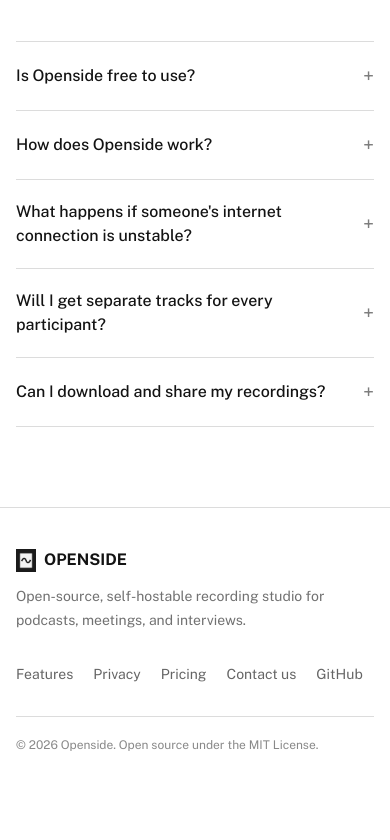
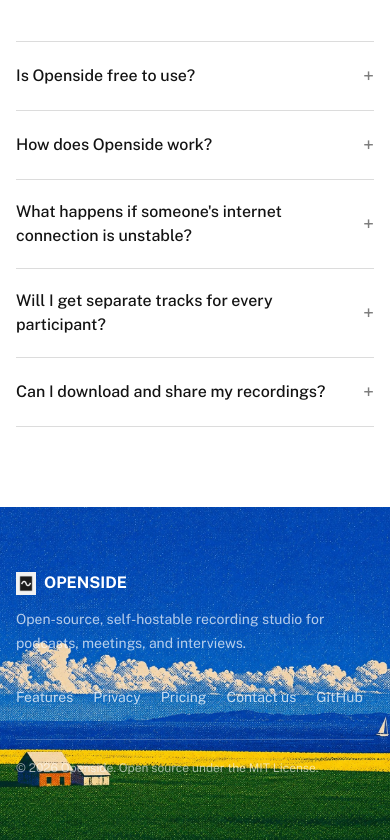
Before and after one commit to rinkitadhana/openside, a React (Vite) app in the folder web/: page / in a window 390 px wide. Shown: the part 7145-7985 px from the top of the page. Before the commit the page ends 7938 px from the top, so only its background shows below. Built offline with nearby package versions, Linux system fonts and the light colour scheme; no server answers.

Commit message:
Update brand color to #0041AA and add the hero image to the footer
Retunes the brand token and landing page's derived accent palette to the
deeper blue. Also extends the hero background image into the footer
(sky crop, taller now) so it bookends the page.

```diff
--- a/web/index.html
+++ b/web/index.html
@@ -13,7 +13,7 @@
       content="Open-source, self-hostable recording studio for podcasts, meetings, and interviews. Multi-track, per-participant recording in studio quality."
     />
     <link rel="canonical" href="https://openside.pro/" />
-    <meta name="theme-color" content="#2e75d1" />
+    <meta name="theme-color" content="#0041aa" />
 
     <!-- Open Graph -->
     <meta property="og:type" content="website" />
--- a/web/src/pages/DashboardSettingsPage.tsx
+++ b/web/src/pages/DashboardSettingsPage.tsx
@@ -481,7 +481,7 @@
             )}
             <input
               type="color"
-              value={brandColor || "#2e75d1"}
+              value={brandColor || "#0041aa"}
               onChange={(event) => applyBrandColor(event.target.value)}
               className="absolute inset-0 cursor-pointer opacity-0"
             />
--- a/web/src/pages/LandingPage.tsx
+++ b/web/src/pages/LandingPage.tsx
@@ -224,7 +224,7 @@
   "--foreground": "#131313",
   "--primary": "#f0f0f0",
   "--muted": "#e2e2e2",
-  "--brand": "#2e75d1",
+  "--brand": "#0041aa",
   "--border": "#dcdcdc",
   "--selection-background": "#131313",
   "--selection-text": "#ffffff",
@@ -698,7 +698,7 @@
       </div>
 
       {/* Recorded screen content. */}
-      <div className="relative aspect-[16/9] bg-gradient-to-br from-[#eaf2fb] to-[#d3e6f8]">
+      <div className="relative aspect-[16/9] bg-gradient-to-br from-[#ebf0f8] to-[#ccd9ee]">
         {/* Faux page content. */}
         <div className="absolute left-4 top-4 space-y-2">
           <div className="h-2.5 w-28 rounded-full bg-white/70" />
@@ -1048,7 +1048,7 @@
                   {description}
                 </p>
                 <div
-                  className={`relative mt-6 flex aspect-[16/10] w-full items-center justify-center rounded-xl bg-gradient-to-br from-[#d3e6f8] via-[#eaf2fb] to-[#cfe1f7] px-5 ${
+                  className={`relative mt-6 flex aspect-[16/10] w-full items-center justify-center rounded-xl bg-gradient-to-br from-[#ccd9ee] via-[#ebf0f8] to-[#d3e0f5] px-5 ${
                     title === "High-quality local recording"
                       ? "overflow-hidden"
                       : ""
@@ -1108,7 +1108,7 @@
               <ul className="mt-6 space-y-6">
                 {recordingPoints.map(({ icon: Icon, title, description }) => (
                   <li key={title} className="flex gap-4">
-                    <div className="flex size-10 shrink-0 items-center justify-center rounded-xl bg-[#cfe1f7]/45 text-[#1f5a9e]">
+                    <div className="flex size-10 shrink-0 items-center justify-center rounded-xl bg-[#d3e0f5]/45 text-[#0041aa]">
                       <Icon className="size-5" />
                     </div>
                     <div>
@@ -1137,7 +1137,7 @@
               <ul className="mt-6 space-y-6">
                 {selfHostPoints.map(({ icon: Icon, title, description }) => (
                   <li key={title} className="flex gap-4">
-                    <div className="flex size-10 shrink-0 items-center justify-center rounded-xl bg-[#cfe1f7]/45 text-[#1f5a9e]">
+                    <div className="flex size-10 shrink-0 items-center justify-center rounded-xl bg-[#d3e0f5]/45 text-[#0041aa]">
                       <Icon className="size-5" />
                     </div>
                     <div>
@@ -1191,7 +1191,7 @@
                 variants={riseVariants}
                 className={`flex flex-col rounded-2xl border p-6 text-[#131313] ${
                   plan.featured
-                    ? "border-[#cfe1f7] bg-[#eaf2fb] shadow-[0_12px_34px_rgba(31,90,158,0.14)] ring-1 ring-[#cfe1f7]"
+                    ? "border-[#d3e0f5] bg-[#ebf0f8] shadow-[0_12px_34px_rgba(0,65,170,0.14)] ring-1 ring-[#d3e0f5]"
                     : "border-[#dcdcdc] bg-[#ffffff]"
                 }`}
               >
@@ -1200,7 +1200,7 @@
                     {plan.name}
                   </h3>
                   {plan.featured && (
-                    <span className="rounded-full bg-[#cfe1f7] px-2.5 py-1 text-xs font-medium text-[#13315c]">
+                    <span className="rounded-full bg-[#d3e0f5] px-2.5 py-1 text-xs font-medium text-[#0041aa]">
                       Popular
                     </span>
                   )}
@@ -1229,7 +1229,7 @@
                     >
                       <Check
                         className={`mt-0.5 size-4 shrink-0 ${
-                          plan.featured ? "text-[#1f5a9e]" : "text-[#131313]"
+                          plan.featured ? "text-[#0041aa]" : "text-[#131313]"
                         }`}
                       />
                       <span className="text-[#131313]/75">{feature}</span>
@@ -1244,7 +1244,7 @@
                   onOpenAuth={openAuth}
                   className={`mt-auto w-full cursor-pointer rounded-lg px-4 py-2.5 text-sm font-medium text-[#ffffff] transition-colors disabled:cursor-not-allowed disabled:opacity-70 ${
                     plan.featured
-                      ? "bg-[#1f5a9e] hover:bg-[#1f5a9e]/90"
+                      ? "bg-[#0041aa] hover:bg-[#0041aa]/90"
                       : "bg-[#131313] hover:bg-[#131313]/90"
                   }`}
                 />
@@ -1283,11 +1283,11 @@
                     type="button"
                     onClick={() => setOpenFaq(isOpen ? null : index)}
                     aria-expanded={isOpen}
-                    className="group flex w-full cursor-pointer items-center justify-between gap-4 text-left text-base font-medium text-[#131313] transition-colors hover:text-[#1f5a9e]"
+                    className="group flex w-full cursor-pointer items-center justify-between gap-4 text-left text-base font-medium text-[#131313] transition-colors hover:text-[#0041aa]"
                   >
                     {question}
                     <span
-                      className={`text-xl font-normal text-[#131313]/55 transition-[transform,color] duration-300 group-hover:text-[#1f5a9e] ${
+                      className={`text-xl font-normal text-[#131313]/55 transition-[transform,color] duration-300 group-hover:text-[#0041aa] ${
                         isOpen ? "rotate-45" : ""
                       }`}
                     >
@@ -1314,9 +1314,9 @@
         </motion.div>
       </section>
 
-      <footer className="border-t border-[#dcdcdc] bg-[#ffffff] px-4 py-10 sm:px-6">
+      <footer className="relative overflow-hidden bg-[url('/img/landing/hero-bg.jpg')] bg-cover bg-top px-4 py-16 sm:px-6 sm:py-20">
         <motion.div
-          className="mx-auto flex max-w-5xl flex-col gap-8 sm:flex-row sm:items-end sm:justify-between"
+          className="relative mx-auto flex max-w-5xl flex-col gap-8 sm:flex-row sm:items-end sm:justify-between"
           initial="hidden"
           whileInView="show"
           viewport={{ once: true, margin: "-100px" }}
@@ -1325,35 +1325,35 @@
           <div>
             <Link to="/" className="flex items-center gap-2">
               <img
-                src="/logo/logo-light.png"
+                src="/logo/logo-dark.png"
                 className="w-5 select-none"
                 alt="Openside"
               />
-              <span className="text-base font-bold uppercase">
+              <span className="text-base font-bold uppercase text-white">
                 Openside
               </span>
             </Link>
-            <p className="mt-3 max-w-xs text-sm leading-6 text-[#131313]/60">
+            <p className="mt-3 max-w-xs text-sm leading-6 text-white/70">
               Open-source, self-hostable recording studio for podcasts,
               meetings, and interviews.
             </p>
           </div>
 
-          <div className="flex flex-wrap gap-x-5 gap-y-2 text-sm text-[#131313]/65 sm:justify-end">
-            <a href="#features" className="hover:text-[#131313]">
+          <div className="flex flex-wrap gap-x-5 gap-y-2 text-sm text-white/75 sm:justify-end">
+            <a href="#features" className="hover:text-white">
               Features
             </a>
-            <a href="#privacy" className="hover:text-[#131313]">
+            <a href="#privacy" className="hover:text-white">
               Privacy
             </a>
-            <a href="#pricing" className="hover:text-[#131313]">
+            <a href="#pricing" className="hover:text-white">
               Pricing
             </a>
             <a
               href="https://x.com/damngruz"
               target="_blank"
               rel="noopener noreferrer"
-              className="hover:text-[#131313]"
+              className="hover:text-white"
             >
               Contact us
             </a>
@@ -1361,13 +1361,13 @@
               href="https://github.com/rinkitadhana/openside"
               target="_blank"
               rel="noopener noreferrer"
-              className="hover:text-[#131313]"
+              className="hover:text-white"
             >
               GitHub
             </a>
           </div>
         </motion.div>
-        <div className="mx-auto mt-8 max-w-5xl border-t border-[#dcdcdc] pt-5 text-xs text-[#131313]/50">
+        <div className="relative mx-auto mt-8 max-w-5xl border-t border-white/20 pt-5 text-xs text-white/60">
           © {new Date().getFullYear()} Openside. Open source under the MIT
           License.
         </div>
--- a/web/src/styles/globals.css
+++ b/web/src/styles/globals.css
@@ -46,7 +46,7 @@
   --primary: #f5f5f7;
   --muted: #ebebf0;
   --border: #dededf;
-  --brand: #2e75d1;
+  --brand: #0041aa;
 
   /* Darker/denser than their dark-theme twins so they carry on white. */
   --success: #0d9163;
@@ -64,7 +64,7 @@
   --primary: #141417;
   --muted: #1f1f23;
   --border: #2b2b31;
-  --brand: #2e75d1;
+  --brand: #0041aa;
 
   /* Lifted and desaturated: saturated mid-tones vibrate on a black canvas. */
   --success: #34d399;
```
